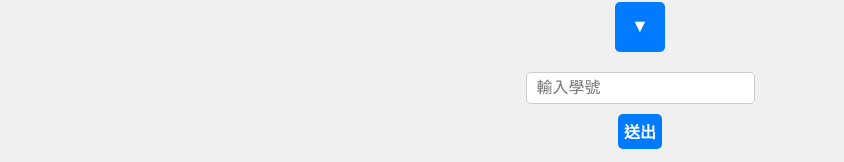
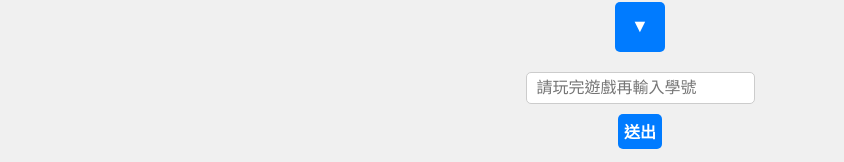
Before and after one commit to DYSHPC/game, a plain HTML site: page game.html in a window 1280 px wide. Shown: the part 528-690 px from the top of the page, without its empty margins (0-844 px from the left). Drawn offline with Linux system fonts and the light colour scheme.

Commit message:
edit the game inout id div

```diff
--- a/game.html
+++ b/game.html
@@ -113,7 +113,7 @@
         <div></div>
     </div>
     <div class="student-input">
-        <input type="text" id="studentId" placeholder="輸入學號">
+        <input type="text" id="studentId" placeholder="請玩完遊戲再輸入學號">
         <button id="submitId">送出</button>
         <div id="errorMessage" class="error-message"></div>
         <div id="successMessage" class="success-message"></div>
```
